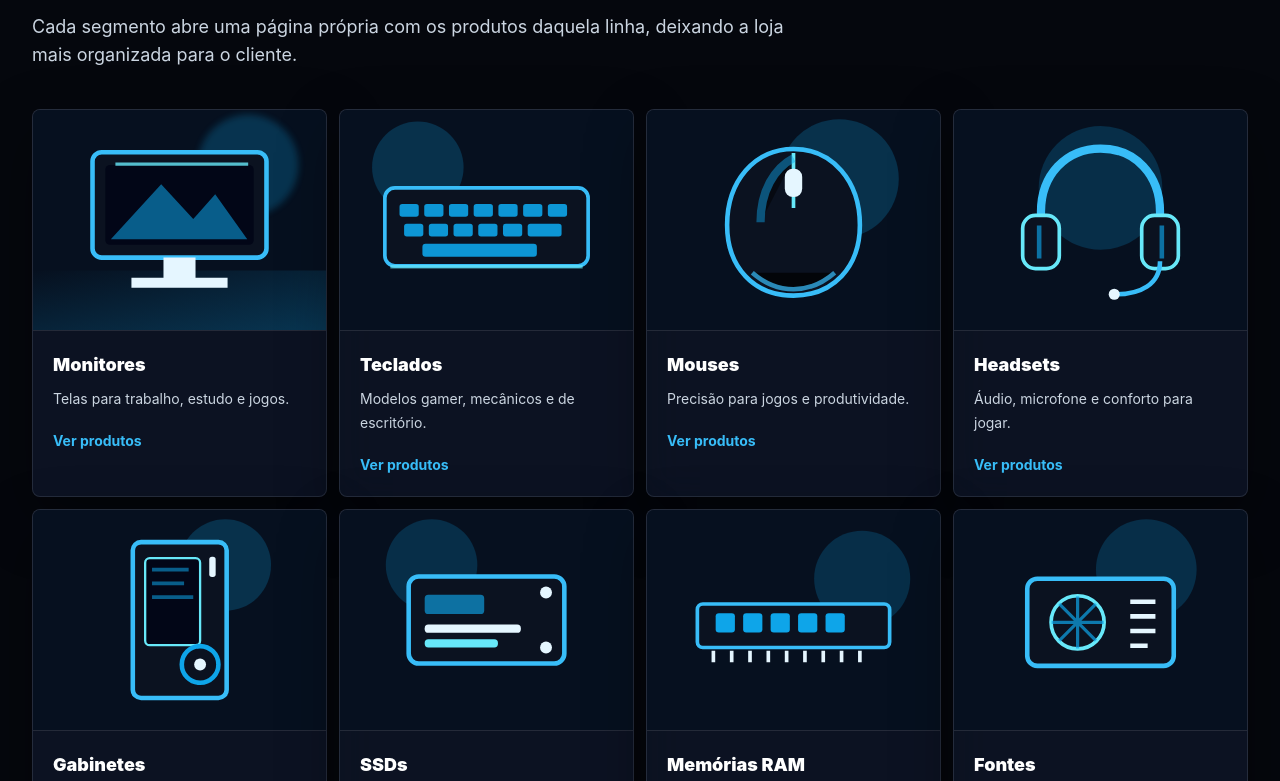
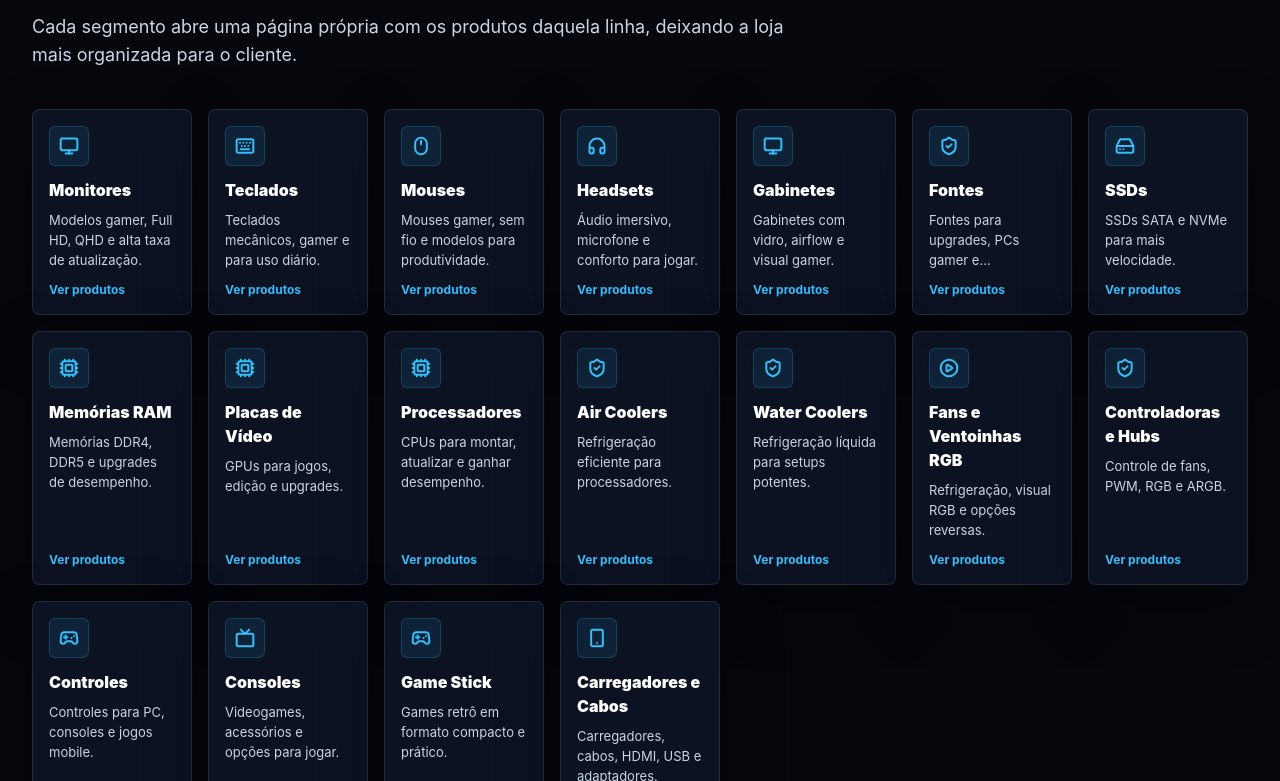
Before and after one commit to ntinformatica/nt-informatica-site, a React (Vite) app: page / in a window 1280 px wide. Shown: the part 4039-4820 px from the top of the page. Built offline with nearby package versions, Linux system fonts and the light colour scheme; no server answers.

Commit message:
Compacta categorias de produtos na home

```diff
--- a/src/App.jsx
+++ b/src/App.jsx
@@ -246,24 +246,22 @@ function Services() {
 function Products() {
   return (
     <Section id="produtos" eyebrow="Produtos" title="Escolha uma categoria para abrir a vitrine." description="Cada segmento abre uma página própria com os produtos daquela linha, deixando a loja mais organizada para o cliente.">
-      <div className="-mx-4 flex snap-x gap-3 overflow-x-auto px-4 pb-3 sm:mx-0 sm:grid sm:grid-cols-2 sm:overflow-visible sm:px-0 sm:pb-0 lg:grid-cols-4">
-        {productCategories.map(({ name, description, image }) => {
+      <div className="grid grid-cols-2 gap-3 sm:grid-cols-[repeat(auto-fit,minmax(150px,1fr))] lg:gap-4">
+        {productCategories.map(({ name, description, icon: Icon }) => {
           const categoryUrl = `/produtos?categoria=${encodeURIComponent(name)}`;
 
           return (
             <a
               key={name}
               href={categoryUrl}
-              className="glass motion-card min-w-[150px] snap-start overflow-hidden rounded-lg text-left shadow-card transition hover:border-nt-cyan/60 sm:min-w-0"
+              className="glass motion-card flex min-h-[132px] flex-col rounded-lg p-3 text-left shadow-card transition hover:border-nt-cyan/60 sm:min-h-[142px] sm:p-4"
             >
-              <div className="relative overflow-hidden border-b border-white/10">
-                <img src={image} alt={`Categoria ${name}`} className="h-24 w-full object-cover sm:h-auto sm:aspect-[4/3]" />
+              <div className="mb-3 flex h-9 w-9 items-center justify-center rounded-md border border-nt-cyan/20 bg-nt-cyan/10 text-nt-cyan sm:h-10 sm:w-10">
+                <Icon size={20} strokeWidth={2.4} />
               </div>
-              <div className="p-3 sm:p-5">
-                <h3 className="text-sm font-black leading-tight text-white sm:text-lg">{name}</h3>
-                <p className="mt-2 hidden text-sm leading-6 text-slate-300 sm:block">{description}</p>
-                <span className="mt-3 inline-flex text-xs font-bold text-nt-cyan sm:mt-5 sm:text-sm">Ver produtos</span>
-              </div>
+              <h3 className="text-sm font-black leading-tight text-white sm:text-base">{name}</h3>
+              <p className="mt-2 line-clamp-3 text-xs leading-5 text-slate-300 sm:text-[13px]">{description}</p>
+              <span className="mt-auto pt-3 text-xs font-bold text-nt-cyan">Ver produtos</span>
             </a>
           );
         })}
--- a/src/data/siteData.js
+++ b/src/data/siteData.js
@@ -112,18 +112,24 @@ services.push({
 });
 
 export const productCategories = [
-  { name: "Monitores", image: "category-assets/monitores.svg", icon: Monitor, description: "Telas para trabalho, estudo e jogos." },
-  { name: "Teclados", image: "category-assets/teclados.svg", icon: Keyboard, description: "Modelos gamer, mecânicos e de escritório." },
-  { name: "Mouses", image: "category-assets/mouses.svg", icon: Mouse, description: "Precisão para jogos e produtividade." },
-  { name: "Headsets", image: "category-assets/headsets.svg", icon: Headphones, description: "Áudio, microfone e conforto para jogar." },
-  { name: "Gabinetes", image: "category-assets/gabinetes.svg", icon: Monitor, description: "Visual gamer e boa refrigeração." },
-  { name: "SSDs", image: "category-assets/ssds.svg", icon: HardDrive, description: "Mais velocidade para PC e notebook." },
-  { name: "Memórias RAM", image: "category-assets/memorias.svg", icon: Cpu, description: "Upgrades para desempenho e multitarefa." },
-  { name: "Fontes", image: "category-assets/fontes.svg", icon: ShieldCheck, description: "Energia estável para seu computador." },
-  { name: "Controles", image: "category-assets/controles.svg", icon: Gamepad2, description: "Controles para PC, consoles e games." },
-  { name: "Carregadores e cabos", image: "category-assets/carregadores.svg", icon: Smartphone, description: "Carregadores, fontes, HDMI, USB e adaptadores." },
-  { name: "Kits e combos", image: "category-assets/kits.svg", icon: Keyboard, description: "Combos gamer e kits para escritório." },
-  { name: "Acessórios gamer", image: "category-assets/acessorios.svg", icon: Gamepad2, description: "Itens para completar seu setup." },
+  { name: "Monitores", image: "category-assets/monitores.svg", icon: Monitor, description: "Modelos gamer, Full HD, QHD e alta taxa de atualização." },
+  { name: "Teclados", image: "category-assets/teclados.svg", icon: Keyboard, description: "Teclados mecânicos, gamer e para uso diário." },
+  { name: "Mouses", image: "category-assets/mouses.svg", icon: Mouse, description: "Mouses gamer, sem fio e modelos para produtividade." },
+  { name: "Headsets", image: "category-assets/headsets.svg", icon: Headphones, description: "Áudio imersivo, microfone e conforto para jogar." },
+  { name: "Gabinetes", image: "category-assets/gabinetes.svg", icon: Monitor, description: "Gabinetes com vidro, airflow e visual gamer." },
+  { name: "Fontes", image: "category-assets/fontes.svg", icon: ShieldCheck, description: "Fontes para upgrades, PCs gamer e estabilidade." },
+  { name: "SSDs", image: "category-assets/ssds.svg", icon: HardDrive, description: "SSDs SATA e NVMe para mais velocidade." },
+  { name: "Memórias RAM", image: "category-assets/memorias.svg", icon: Cpu, description: "Memórias DDR4, DDR5 e upgrades de desempenho." },
+  { name: "Placas de Vídeo", image: "category-assets/acessorios.svg", icon: Cpu, description: "GPUs para jogos, edição e upgrades." },
+  { name: "Processadores", image: "category-assets/acessorios.svg", icon: Cpu, description: "CPUs para montar, atualizar e ganhar desempenho." },
+  { name: "Air Coolers", image: "category-assets/acessorios.svg", icon: ShieldCheck, description: "Refrigeração eficiente para processadores." },
+  { name: "Water Coolers", image: "category-assets/acessorios.svg", icon: ShieldCheck, description: "Refrigeração líquida para setups potentes." },
+  { name: "Fans e Ventoinhas RGB", image: "category-assets/acessorios.svg", icon: CirclePlay, description: "Refrigeração, visual RGB e opções reversas." },
+  { name: "Controladoras e Hubs", image: "category-assets/acessorios.svg", icon: ShieldCheck, description: "Controle de fans, PWM, RGB e ARGB." },
+  { name: "Controles", image: "category-assets/controles.svg", icon: Gamepad2, description: "Controles para PC, consoles e jogos mobile." },
+  { name: "Consoles", image: "category-assets/controles.svg", icon: Tv, description: "Videogames, acessórios e opções para jogar." },
+  { name: "Game Stick", image: "category-assets/controles.svg", icon: Gamepad2, description: "Games retrô em formato compacto e prático." },
+  { name: "Carregadores e Cabos", image: "category-assets/carregadores.svg", icon: Smartphone, description: "Carregadores, cabos, HDMI, USB e adaptadores." },
 ];
 
 export const products = [
```
